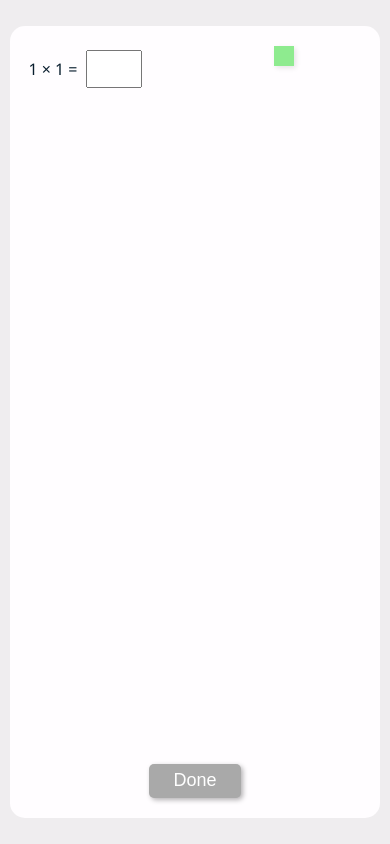
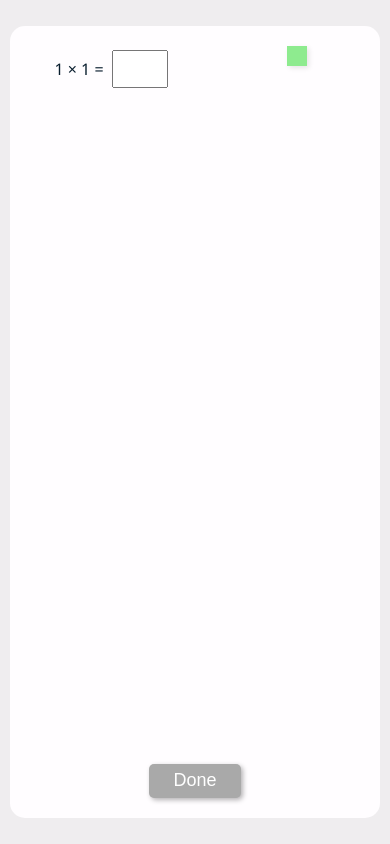
Before and after one commit to AnastasiiaRamona/Math-game, a website built with Vite: page index.html in a window 390 px wide. Both pictures are taken after a click on the button "Let's get started". Built offline with nearby package versions, Linux system fonts and the light colour scheme.

Commit message:
style: fix adaptive styles

```diff
--- a/src/views/gameView/components/cube/cube.css
+++ b/src/views/gameView/components/cube/cube.css
@@ -5,14 +5,14 @@
   box-shadow: 2px 2px 5px rgba(0, 0, 0, 0.1);
 }
 
-@media screen and (max-width: 930px) {
+@media screen and (max-width: 1090px) {
   .cube {
     width: 32px;
     height: 32px;
   }
 }
 
-@media screen and (max-width: 700px) {
+@media screen and (max-width: 830px) {
   .cube {
     width: 20px;
     height: 20px;
--- a/src/views/gameView/components/cubeRow/cubeRow.css
+++ b/src/views/gameView/components/cubeRow/cubeRow.css
@@ -5,7 +5,7 @@
   gap: 2vh;
   position: relative;
   height: 85vh;
-  width: 40vw;
+  width: 20vw;
 }
 
 .cube-row {
@@ -16,3 +16,9 @@
   gap: 1vh;
   position: absolute;
 }
+
+@media screen and (max-width: 830px) {
+  .exercises {
+    width: auto;
+  }
+}
--- a/src/views/gameView/components/exercise/exercise.css
+++ b/src/views/gameView/components/exercise/exercise.css
@@ -31,7 +31,7 @@
   color: red;
 }
 
-@media screen and (max-width: 930px) {
+@media screen and (max-width: 1090px) {
   .exercise {
     height: calc(30px + 2vh);
   }
@@ -42,15 +42,13 @@
   }
 }
 
-@media screen and (max-width: 634px) {
+@media screen and (max-width: 830px) {
+  .exercise {
+    height: calc(28px + 2vh);
+  }
+
   .exercises {
     width: 140px;
-  }
-}
-
-@media screen and (max-width: 700px) {
-  .exercise {
-    height: calc(28px + 2vh);
   }
 
   .exercise p,
```
